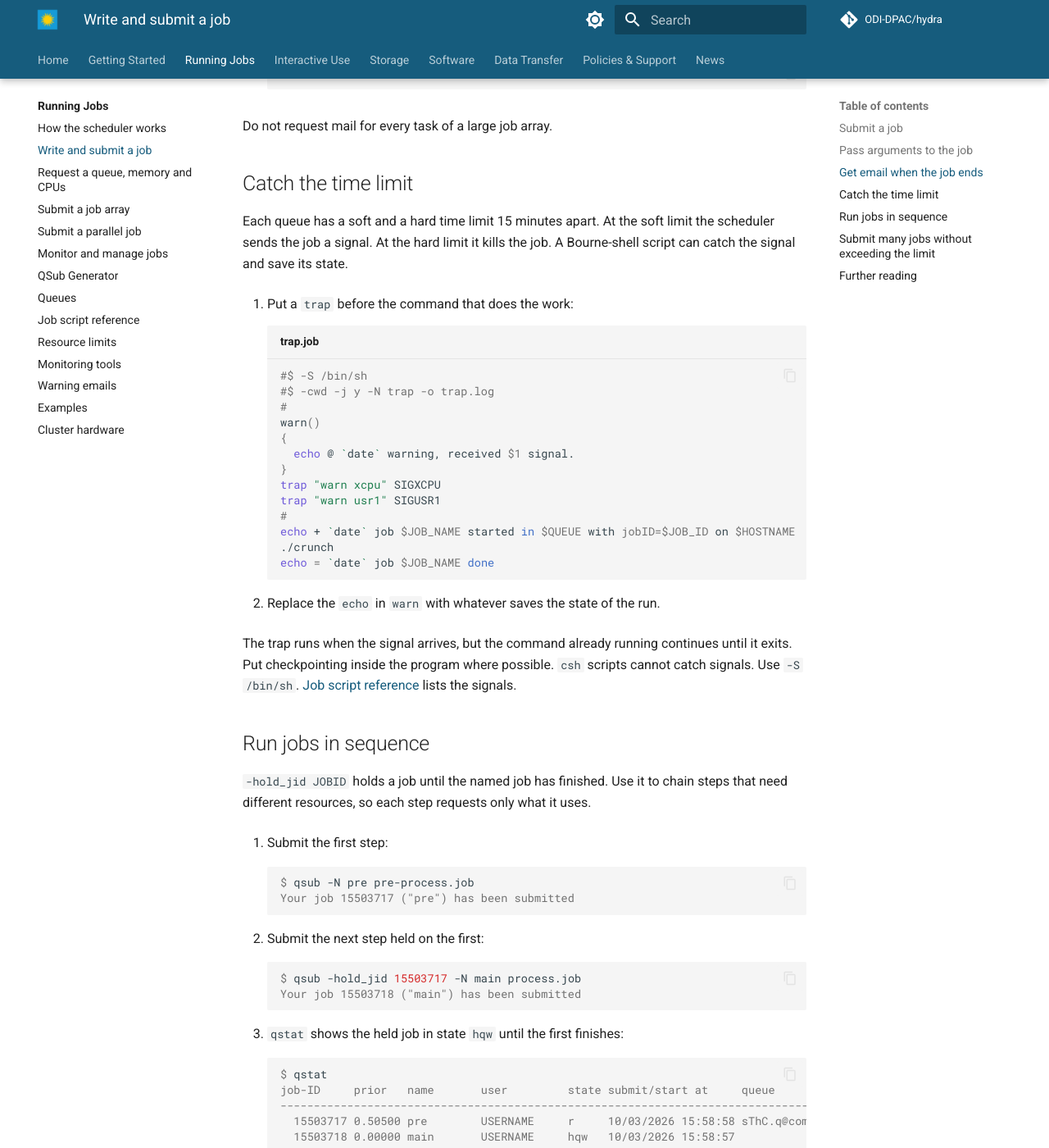
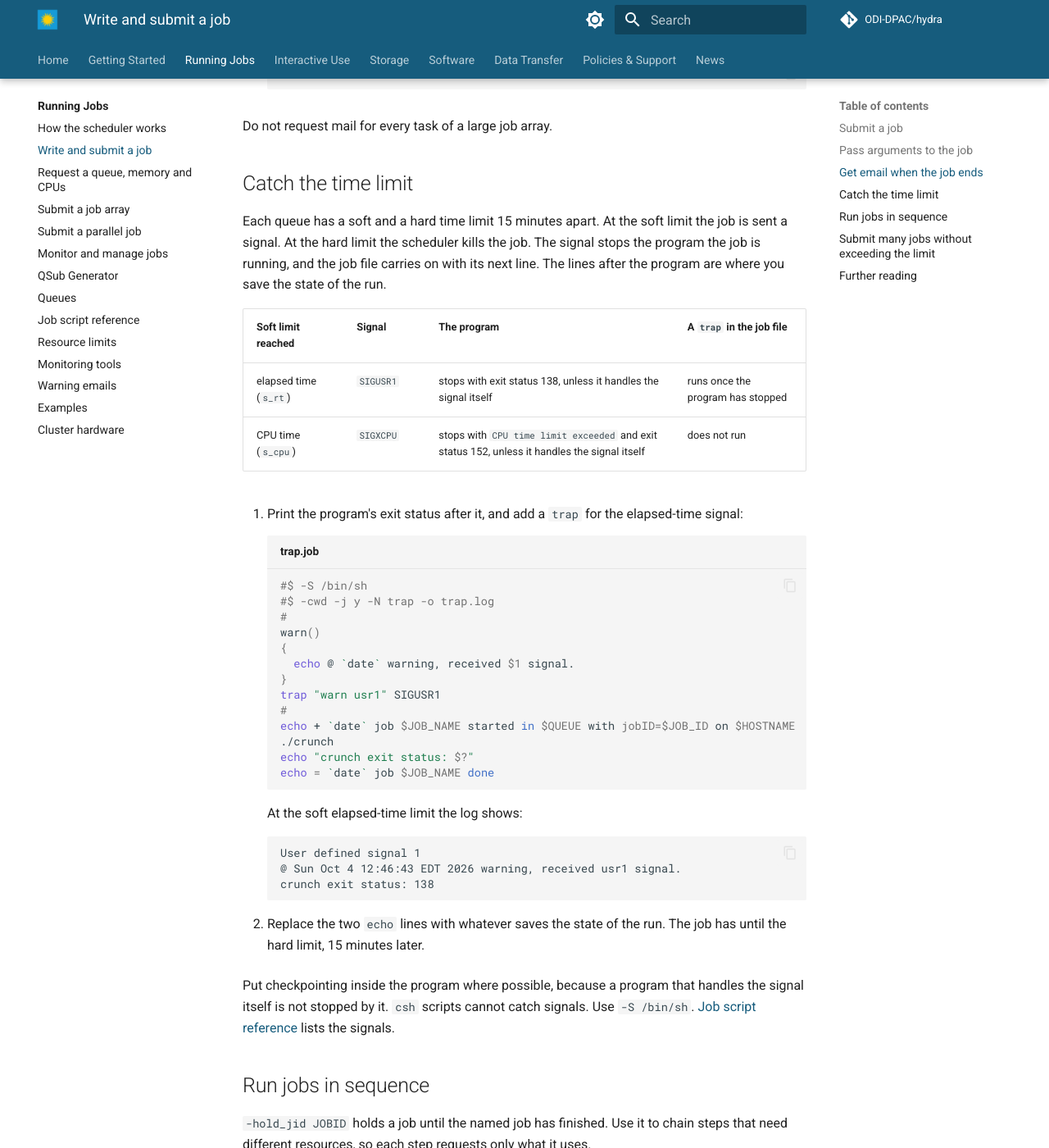
Before and after one commit to ODI-DPAC/hydra, an MkDocs documentation site: the page built from docs/jobs/submit.md, in a window 1280 px wide and 1400 px high, scrolled down 2422 px. Shown: the whole window at 82% size. Built offline with MkDocs 1.6.1 and Material for MkDocs 9.7.7, drawn with Linux system fonts in a browser that asks for light colours; comment, search, counter and statistics services are not loaded.

Commit message:
time-limit signals; Java virtual memory

````diff
--- a/docs/jobs/submit.md
+++ b/docs/jobs/submit.md
@@ -103,9 +103,14 @@ Do not request mail for every task of a large job array.
 
 ## Catch the time limit
 
-Each queue has a soft and a hard time limit 15 minutes apart. At the soft limit the scheduler sends the job a signal. At the hard limit it kills the job. A Bourne-shell script can catch the signal and save its state.
+Each queue has a soft and a hard time limit 15 minutes apart. At the soft limit the job is sent a signal. At the hard limit the scheduler kills the job. The signal stops the program the job is running, and the job file carries on with its next line. The lines after the program are where you save the state of the run.
 
-1. Put a `trap` before the command that does the work:
+| Soft limit reached | Signal | The program | A `trap` in the job file |
+|---|---|---|---|
+| elapsed time (`s_rt`) | `SIGUSR1` | stops with exit status 138, unless it handles the signal itself | runs once the program has stopped |
+| CPU time (`s_cpu`) | `SIGXCPU` | stops with `CPU time limit exceeded` and exit status 152, unless it handles the signal itself | does not run |
+
+1. Print the program's exit status after it, and add a `trap` for the elapsed-time signal:
 
     ```sh title="trap.job"
     #$ -S /bin/sh
@@ -115,17 +120,25 @@ Each queue has a soft and a hard time limit 15 minutes apart. At the soft limit
     {
       echo @ `date` warning, received $1 signal.
     }
-    trap "warn xcpu" SIGXCPU
     trap "warn usr1" SIGUSR1
     #
     echo + `date` job $JOB_NAME started in $QUEUE with jobID=$JOB_ID on $HOSTNAME
     ./crunch
+    echo "crunch exit status: $?"
     echo = `date` job $JOB_NAME done
     ```
 
-2. Replace the `echo` in `warn` with whatever saves the state of the run.
+    At the soft elapsed-time limit the log shows:
 
-The trap runs when the signal arrives, but the command already running continues until it exits. Put checkpointing inside the program where possible. `csh` scripts cannot catch signals. Use `-S /bin/sh`. [Job script reference](job-scripts.md#signals-at-the-time-limits) lists the signals.
+    ```text
+    User defined signal 1
+    @ Sun Oct 4 12:46:43 EDT 2026 warning, received usr1 signal.
+    crunch exit status: 138
+    ```
+
+2. Replace the two `echo` lines with whatever saves the state of the run. The job has until the hard limit, 15 minutes later.
+
+Put checkpointing inside the program where possible, because a program that handles the signal itself is not stopped by it. `csh` scripts cannot catch signals. Use `-S /bin/sh`. [Job script reference](job-scripts.md#signals-at-the-time-limits) lists the signals.
 
 ## Run jobs in sequence
 
````
Also changed, not shown: docs/software/other-languages.md (+5 -3 lines).
